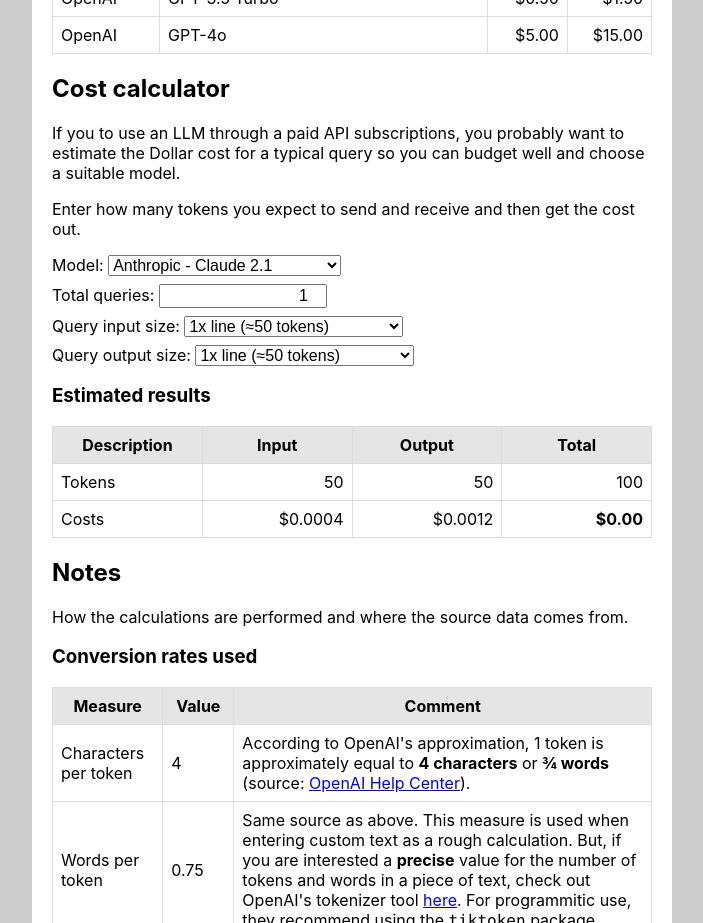
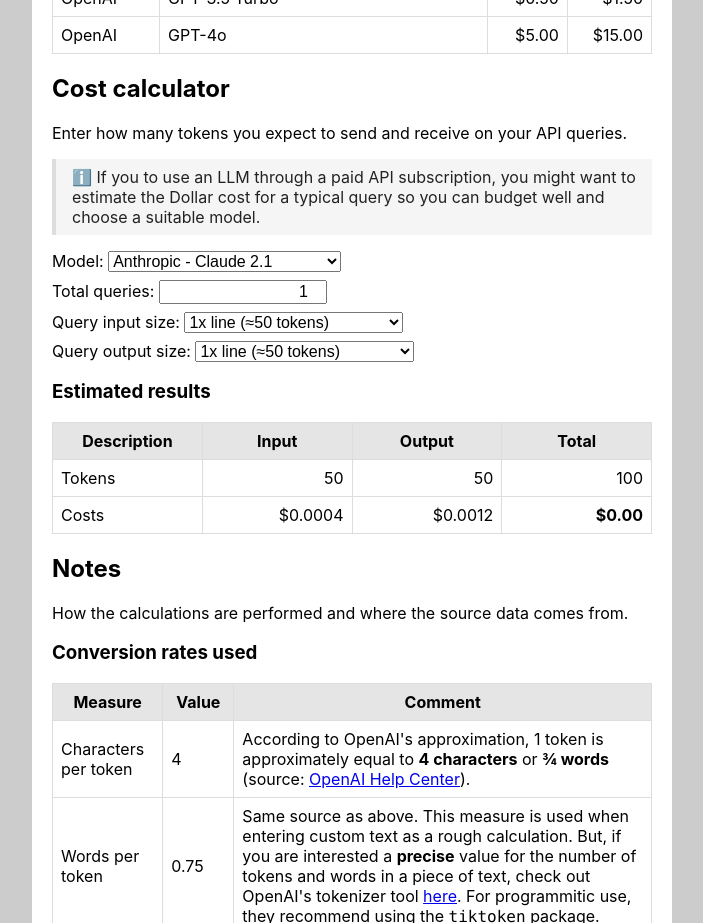
Before and after one commit to MichaelCurrin/token-translator, a React (Create React App) app: page / in a window 1280 px wide. Shown: the part 2680-3603 px from the top of the page, without its empty margins (288-991 px from the left). Built offline with nearby package versions, Linux system fonts and the light colour scheme.

Commit message:
update src/components/PricingCalculator/index.jsx

```diff
--- a/src/components/PricingCalculator/index.jsx
+++ b/src/components/PricingCalculator/index.jsx
@@ -86,14 +86,12 @@
   return (
     <div>
       <p>
-        If you to use an LLM through a paid API subscriptions, you probably want
+        Enter how many tokens you expect to send and receive on your API queries.
+      </p>
+      <blockquote><p>ℹ️ If you to use an LLM through a paid API subscription, you might want
         to estimate the Dollar cost for a typical query so you can budget well
         and choose a suitable model.
-      </p>
-      <p>
-        Enter how many tokens you expect to send and receive and then get the
-        cost out.
-      </p>
+      </p></blockquote>
       <Form
         modelChoices={modelChoices}
         modelName={modelName}
```
